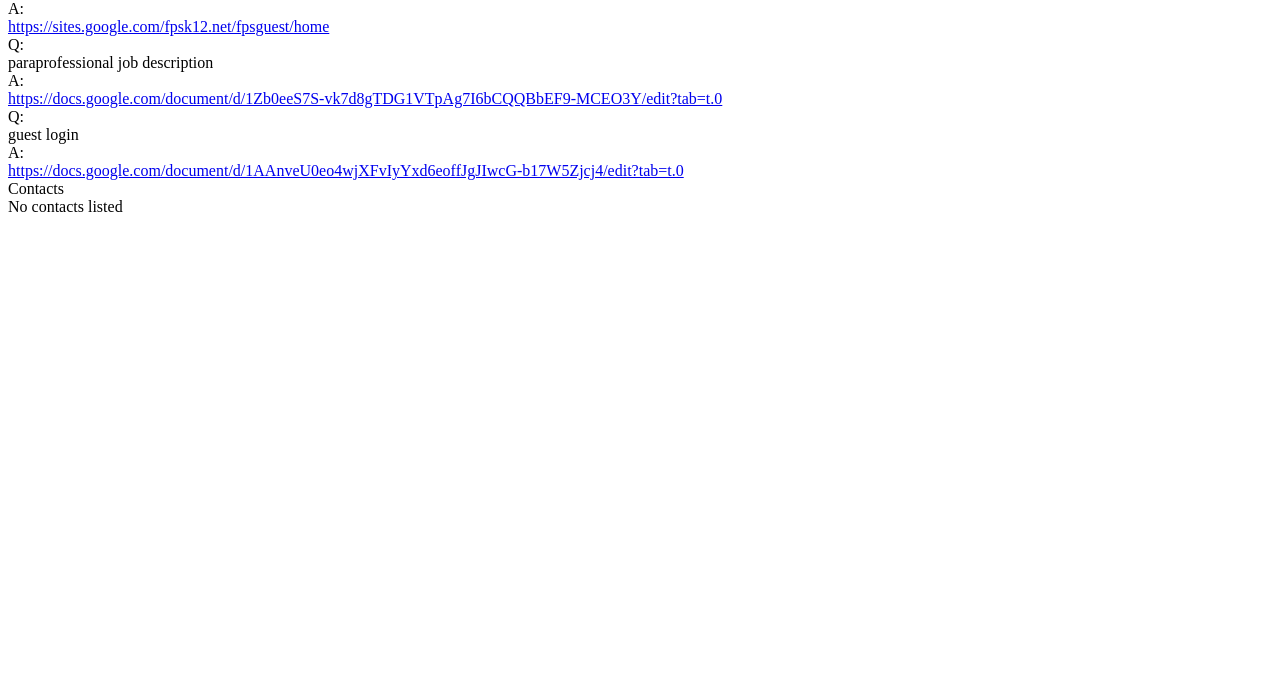
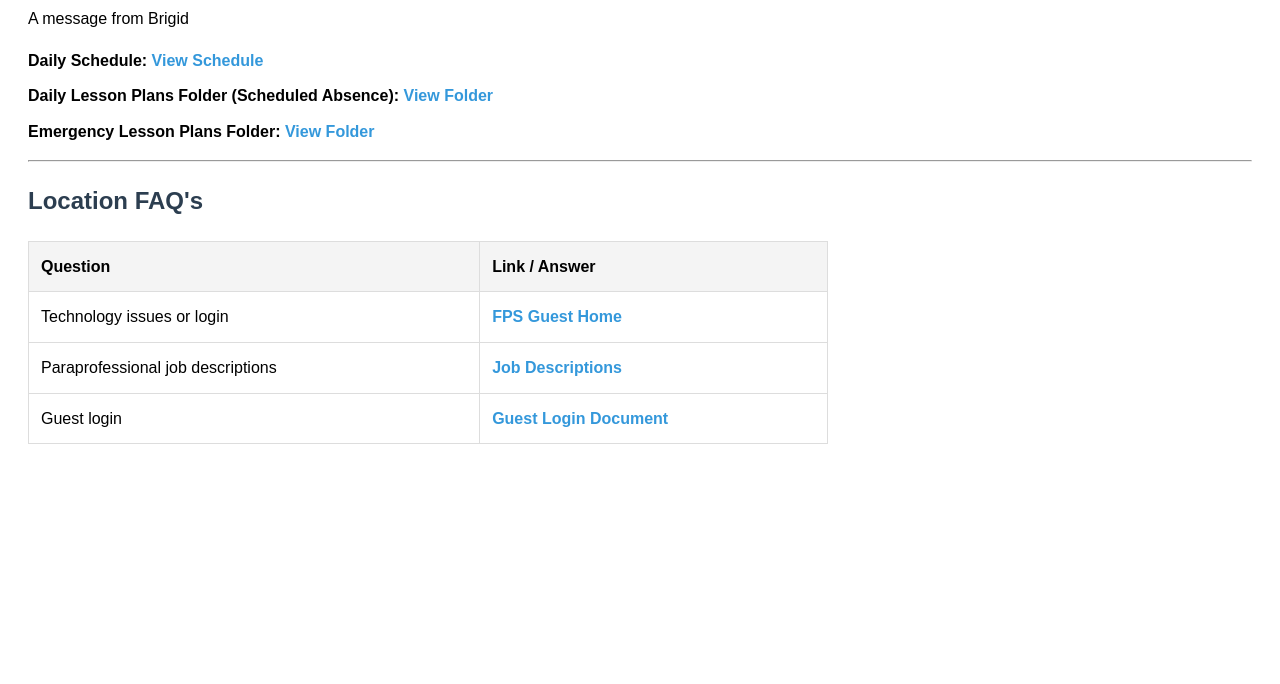
Before and after one commit to sitharaclicks/sitharaclicks.github.io, a plain HTML site: page April16/1.html in a window 1280 px wide. Shown: the part 116-800 px from the top of the page. Drawn offline with Linux system fonts and the light colour scheme.

Commit message:
Update 1.html

```diff
--- a/April16/1.html
+++ b/April16/1.html
@@ -1,18 +1,57 @@
-Welcome to Wood Creek Elementary School<br>
-A message from Sunny<br>
-Link for sub folder: <a target="_blank" href='https://drive.google.com/drive/folders/1xYntvc7BU9FCGv5oedigF-oFJgWxruB1?usp=drive_link'>https://drive.google.com/drive/folders/1xYntvc7BU9FCGv5oedigF-oFJgWxruB1?usp=drive_link</a><br>
-Location FAQ's<br>
-Q:<br>
-Technology or login issues<br>
-A:<br>
-<a href='https://sites.google.com/fpsk12.net/fpsguest/home' target="_blank">https://sites.google.com/fpsk12.net/fpsguest/home</a><br>
-Q:<br>
-paraprofessional job description<br>
-A:<br>
-<a href='https://docs.google.com/document/d/1Zb0eeS7S-vk7d8gTDG1VTpAg7I6bCQQBbEF9-MCEO3Y/edit?tab=t.0' target="_blank">https://docs.google.com/document/d/1Zb0eeS7S-vk7d8gTDG1VTpAg7I6bCQQBbEF9-MCEO3Y/edit?tab=t.0</a><br>
-Q:<br>
-guest login<br>
-A:<br>
-<a href='https://docs.google.com/document/d/1AAnveU0eo4wjXFvIyYxd6eoffJgJIwcG-b17W5Zjcj4/edit?tab=t.0' target="_blank">https://docs.google.com/document/d/1AAnveU0eo4wjXFvIyYxd6eoffJgJIwcG-b17W5Zjcj4/edit?tab=t.0</a><br>
-Contacts<br>
-No contacts listed<br>
+<!DOCTYPE html>
+<html lang="en">
+<head>
+    <meta charset="UTF-8">
+    <title>Gill Elementary School Links</title>
+    <style>
+        body { font-family: sans-serif; line-height: 1.6; padding: 20px; }
+        h1, h2 { color: #2c3e50; }
+        ul { list-style-type: none; padding: 0; }
+        li { margin-bottom: 10px; }
+        table { border-collapse: collapse; width: 100%; max-width: 800px; margin-top: 20px; }
+        th, td { border: 1px solid #ddd; padding: 12px; text-align: left; }
+        th { background-color: #f4f4f4; }
+        a { color: #3498db; text-decoration: none; font-weight: bold; }
+        a:hover { text-decoration: underline; }
+    </style>
+</head>
+<body>
+
+    <h1>Welcome to Gill Elementary School</h1>
+    <p>A message from Brigid</p>
+
+    <ul>
+        <li><strong>Daily Schedule:</strong> <a href="https://docs.google.com/document/d/1gyeo7EmWyBuM4YRY0Y28-mNCfCEw2fR96P5TDCcrC-U/edit?usp=sharing" target="_blank">View Schedule</a></li>
+        <li><strong>Daily Lesson Plans Folder (Scheduled Absence):</strong> <a href="https://drive.google.com/drive/folders/1LuHkG1W09K_FoKgdq208rVQeLpqAH29L?usp=sharing" target="_blank">View Folder</a></li>
+        <li><strong>Emergency Lesson Plans Folder:</strong> <a href="https://drive.google.com/drive/folders/1qCaKFsK6EpxeXXyr7gZgGMTxu5g3iBi4?usp=drive_link" target="_blank">View Folder</a></li>
+    </ul>
+
+    <hr>
+
+    <h2>Location FAQ's</h2>
+
+    <table>
+        <thead>
+            <tr>
+                <th>Question</th>
+                <th>Link / Answer</th>
+            </tr>
+        </thead>
+        <tbody>
+            <tr>
+                <td>Technology issues or login</td>
+                <td><a href="https://sites.google.com/fpsk12.net/fpsguest/home" target="_blank">FPS Guest Home</a></td>
+            </tr>
+            <tr>
+                <td>Paraprofessional job descriptions</td>
+                <td><a href="https://docs.google.com/document/d/1Zb0eeS7S-vk7d8gTDG1VTpAg7I6bCQQBbEF9-MCEO3Y/edit?tab=t.0" target="_blank">Job Descriptions</a></td>
+            </tr>
+            <tr>
+                <td>Guest login</td>
+                <td><a href="https://docs.google.com/document/d/1AAnveU0eo4wjXFvIyYxd6eoffJgJIwcG-b17W5Zjcj4/edit?tab=t.0" target="_blank">Guest Login Document</a></td>
+            </tr>
+        </tbody>
+    </table>
+
+</body>
+</html>
```
